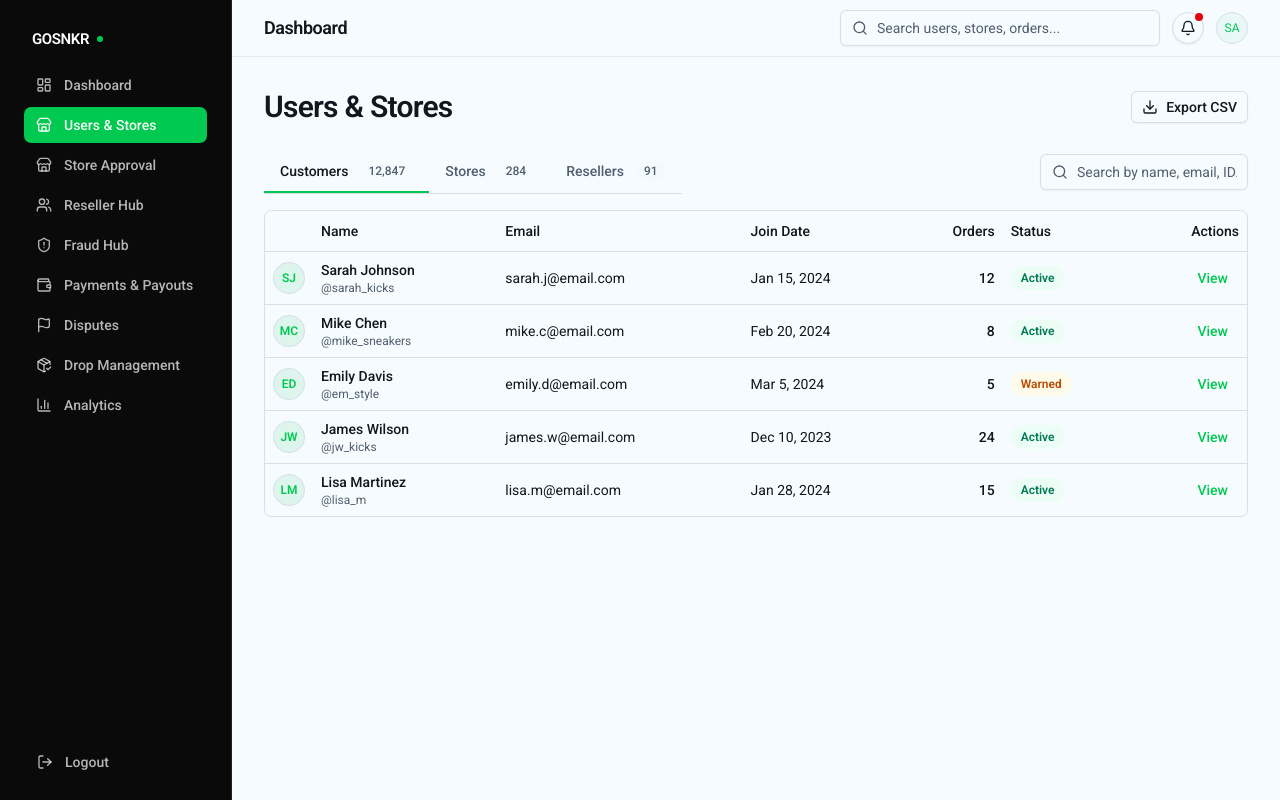
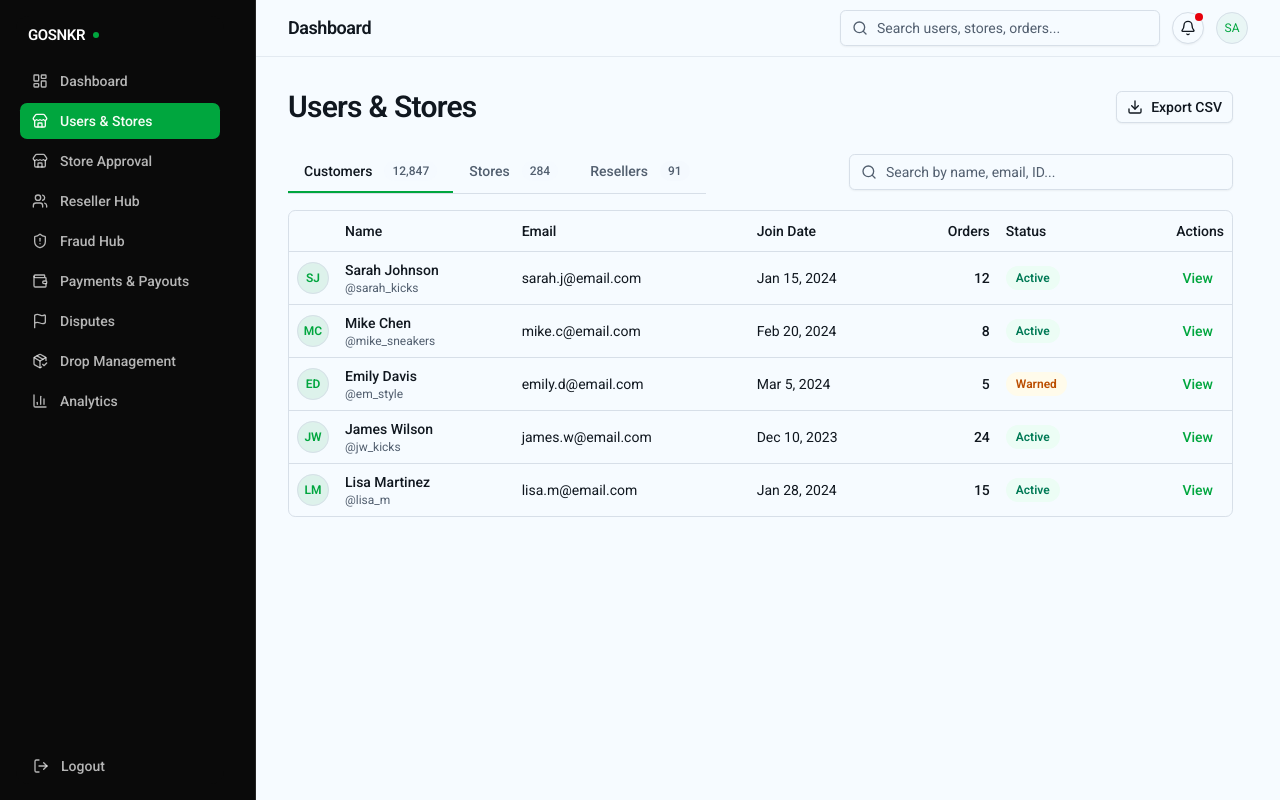
Before and after one commit to mdnuruzzamannirob/gosnkr-dashboard, a Next.js app: page /stores in a window 1280 px wide. Built offline with nearby package versions, Linux system fonts and the light colour scheme.

Commit message:
feat: update dashboard layout and styles; enhance sidebar navigation and add spell check settings

```diff
--- a/app/(dashboard)/approvals/page.tsx
+++ b/app/(dashboard)/approvals/page.tsx
@@ -60,8 +60,8 @@ export default function ApprovalsPage() {
         </div>
 
         <div className="mt-2 grid gap-6 lg:grid-cols-[360px_minmax(0,1fr)]">
-          <aside className="min-h-[60vh]">
-            <Card className="h-full">
+          <aside className="h-fit">
+            <Card className="h-full p-0">
               <StoreList
                 stores={stores}
                 selectedId={selectedId}
--- a/app/(dashboard)/stores/page.tsx
+++ b/app/(dashboard)/stores/page.tsx
@@ -165,7 +165,7 @@ export default function StoresPage() {
     'Customers',
   )
   const [isSheetOpen, setIsSheetOpen] = useState(false)
-  const [selectedRow, setSelectedRow] = useState<any>(null)
+  const [selectedRow, setSelectedRow] = useState(null)
 
   const filtered = useMemo(() => {
     const query = search.trim().toLowerCase()
@@ -229,7 +229,7 @@ export default function StoresPage() {
               </TabsTrigger>
             </TabsList>
 
-            <div className="relative flex w-full max-w-lg items-center gap-2 md:ml-auto md:w-auto">
+            <div className="relative flex w-full max-w-sm items-center gap-2 md:ml-auto">
               <Search className="absolute left-3 top-1/2 size-4 -translate-y-1/2 text-muted-foreground pointer-events-none" />
               <Input
                 value={search}
--- a/app/globals.css
+++ b/app/globals.css
@@ -53,7 +53,7 @@
   --card-foreground: oklch(0.2 0.02 255);
   --popover: oklch(0.985 0.01 255);
   --popover-foreground: oklch(0.2 0.02 255);
-  --primary: oklch(72.3% 0.219 149.579);
+  --primary: oklch(62.7% 0.194 149.214);
   --primary-foreground: oklch(0.985 0.01 145);
   --secondary: oklch(0.965 0.015 145);
   --secondary-foreground: oklch(0.22 0.02 255);
@@ -64,8 +64,8 @@
   --destructive: oklch(0.577 0.245 27.325);
   --border: oklch(0.9 0.015 255);
   --input: oklch(0.9 0.015 255);
-  --ring: oklch(72.3% 0.219 149.579);
-  --chart-1: oklch(72.3% 0.219 149.579);
+  --ring: oklch(62.7% 0.194 149.214);
+  --chart-1: oklch(62.7% 0.194 149.214);
   --chart-2: oklch(0.58 0.16 225);
   --chart-3: oklch(0.71 0.16 85);
   --chart-4: oklch(0.63 0.18 30);
@@ -73,12 +73,12 @@
   --radius: 0.45rem;
   --sidebar: oklch(0.17 0.015 255);
   --sidebar-foreground: oklch(0.98 0.01 255);
-  --sidebar-primary: oklch(72.3% 0.219 149.579);
+  --sidebar-primary: oklch(62.7% 0.194 149.214);
   --sidebar-primary-foreground: oklch(0.17 0.015 255);
   --sidebar-accent: oklch(0.25 0.02 255);
   --sidebar-accent-foreground: oklch(0.98 0.01 255);
   --sidebar-border: oklch(1 0 0 / 10%);
-  --sidebar-ring: oklch(72.3% 0.219 149.579);
+  --sidebar-ring: oklch(62.7% 0.194 149.214);
   --background: oklch(0.985 0.01 255);
   --foreground: oklch(0.2 0.02 255);
 }
@@ -90,7 +90,7 @@
   --card-foreground: oklch(0.975 0.01 255);
   --popover: oklch(0.21 0.018 255);
   --popover-foreground: oklch(0.975 0.01 255);
-  --primary: oklch(72.3% 0.219 149.579);
+  --primary: oklch(62.7% 0.194 149.214);
   --primary-foreground: oklch(0.16 0.018 255);
   --secondary: oklch(0.28 0.02 255);
   --secondary-foreground: oklch(0.975 0.01 255);
@@ -101,20 +101,20 @@
   --destructive: oklch(0.704 0.191 22.216);
   --border: oklch(1 0 0 / 10%);
   --input: oklch(1 0 0 / 15%);
-  --ring: oklch(72.3% 0.219 149.579);
-  --chart-1: oklch(72.3% 0.219 149.579);
+  --ring: oklch(62.7% 0.194 149.214);
+  --chart-1: oklch(62.7% 0.194 149.214);
   --chart-2: oklch(0.7 0.15 225);
   --chart-3: oklch(0.75 0.16 85);
   --chart-4: oklch(0.68 0.17 30);
   --chart-5: oklch(0.7 0.14 180);
   --sidebar: oklch(0.13 0.015 255);
   --sidebar-foreground: oklch(0.975 0.01 255);
-  --sidebar-primary: oklch(72.3% 0.219 149.579);
+  --sidebar-primary: oklch(62.7% 0.194 149.214);
   --sidebar-primary-foreground: oklch(0.16 0.018 255);
   --sidebar-accent: oklch(0.22 0.02 255);
   --sidebar-accent-foreground: oklch(0.975 0.01 255);
   --sidebar-border: oklch(1 0 0 / 10%);
-  --sidebar-ring: oklch(72.3% 0.219 149.579);
+  --sidebar-ring: oklch(62.7% 0.194 149.214);
 }
 
 @layer base {
--- a/components/approvals/store-list.tsx
+++ b/components/approvals/store-list.tsx
@@ -33,7 +33,7 @@ export default function StoreList({
           </div>
         </div>
 
-        <div className="flex gap-2 overflow-x-auto pb-4">
+        <div className="flex gap-2 whitespace-nowrap overflow-x-auto pb-4">
           <button className="rounded-full bg-emerald-50 px-3 py-1 text-sm text-emerald-700">
             All
           </button>
--- a/components/dashboard/dashboard-header.tsx
+++ b/components/dashboard/dashboard-header.tsx
@@ -5,7 +5,7 @@
 
 'use client'
 
-import { Bell, LogOut, Menu, Search } from 'lucide-react'
+import { Bell, LogOut, Menu, Search, User } from 'lucide-react'
 import { useRouter } from 'next/navigation'
 
 import { Avatar, AvatarFallback } from '@/components/ui/avatar'
@@ -113,6 +113,7 @@ export function DashboardHeader({ onMobileMenuClick }: DashboardHeaderProps) {
 
               {/* Menu Items */}
               <DropdownMenuItem onClick={handleProfile}>
+                <User className="size-4 mr-2" />
                 Profile
               </DropdownMenuItem>
 
--- a/components/dashboard/dashboard-shell.tsx
+++ b/components/dashboard/dashboard-shell.tsx
@@ -15,7 +15,7 @@ export function DashboardShell({ children }: { children: React.ReactNode }) {
   const [mobileMenuOpen, setMobileMenuOpen] = useState(false)
 
   return (
-    <div className="min-h-dvh bg-background lg:grid lg:grid-cols-[14.5rem_minmax(0,1fr)]">
+    <div className="min-h-dvh bg-background lg:grid lg:grid-cols-[16rem_minmax(0,1fr)]">
       {/* Sidebar */}
       <DashboardSidebar />
 
@@ -25,7 +25,7 @@ export function DashboardShell({ children }: { children: React.ReactNode }) {
         <DashboardHeader onMobileMenuClick={() => setMobileMenuOpen(true)} />
 
         {/* Page Content */}
-        <main className="flex-1 px-4 py-4 sm:px-6 sm:py-6 lg:px-8 lg:py-8">
+        <main className="flex-1 overflow-y-auto [scrollbar-gutter:stable] px-4 py-4 sm:px-6 sm:py-6 lg:px-8 lg:py-8">
           {children}
         </main>
       </div>
--- a/components/dashboard/dashboard-sidebar.tsx
+++ b/components/dashboard/dashboard-sidebar.tsx
@@ -5,41 +5,14 @@
 
 'use client'
 
-import {
-  BarChart3,
-  Flag,
-  LayoutDashboard,
-  LogOut,
-  PackageCheck,
-  ShieldAlert,
-  Store,
-  Users,
-  Wallet,
-} from 'lucide-react'
+import { LogOut } from 'lucide-react'
 import Link from 'next/link'
 import { usePathname, useRouter } from 'next/navigation'
 
 import { Button } from '@/components/ui/button'
+import { NAV_ITEMS } from '@/lib/constants/dashboard'
 import { cn } from '@/lib/utils'
 import { toast } from 'sonner'
-
-type NavItem = {
-  href: string
-  label: string
-  icon: typeof LayoutDashboard
-}
-
-const NAV_ITEMS: NavItem[] = [
-  { href: '/dashboard', label: 'Dashboard', icon: LayoutDashboard },
-  { href: '/stores', label: 'Users & Stores', icon: Store },
-  { href: '/approvals', label: 'Store Approval', icon: Store },
-  { href: '/reseller', label: 'Reseller Hub', icon: Users },
-  { href: '/risk', label: 'Fraud Hub', icon: ShieldAlert },
-  { href: '/payments', label: 'Payments & Payouts', icon: Wallet },
-  { href: '/disputes', label: 'Disputes', icon: Flag },
-  { href: '/drops', label: 'Drop Management', icon: PackageCheck },
-  { href: '/analytics', label: 'Analytics', icon: BarChart3 },
-]
 
 interface DashboardNavListProps {
   onNavigate?: () => void
@@ -60,14 +33,14 @@ function DashboardNavList({ onNavigate }: DashboardNavListProps) {
             href={item.href}
             onClick={onNavigate}
             className={cn(
-              'flex items-center gap-3 rounded-lg px-3 py-2 text-sm font-medium transition-colors',
+              'flex items-center whitespace-nowrap gap-3 rounded-lg px-3 py-2 text-sm font-medium transition-colors',
               isActive
                 ? 'bg-primary text-primary-foreground'
                 : 'text-white/70 hover:bg-white/10 hover:text-white',
             )}
           >
-            <item.icon className="size-4 shrink-0" />
-            <span>{item.label}</span>
+            <item.icon className="size-4 shrink-0 flex-none" />
+            <span className="flex-1">{item.label}</span>
           </Link>
         )
       })}
@@ -88,8 +61,8 @@ export function DashboardSidebar({ onNavigate }: DashboardSidebarProps) {
   }
 
   return (
-    <aside className="sticky top-0 hidden h-screen border-r border-white/10 bg-neutral-950 px-4 py-4 text-white lg:flex lg:flex-col">
-      <div className="flex h-full flex-col rounded-2xl bg-neutral-950 px-1 py-1">
+    <aside className="sticky top-0  hidden h-dvh overflow-y-auto [scrollbar-gutter:stable] border-r border-white/10 bg-neutral-950 p-4 text-white lg:flex lg:flex-col">
+      <div className="flex h-full flex-col rounded-2xl bg-neutral-950">
         {/* Logo / Branding */}
         <div className="flex items-center gap-2 px-3 pb-4 pt-2">
           <p className="text-[15px] font-semibold tracking-tight text-white">
--- a/lib/constants/dashboard.ts
+++ b/lib/constants/dashboard.ts
@@ -3,14 +3,14 @@
  */
 
 import {
-  DollarSign,
-  FileText,
+  BarChart3,
+  Flag,
   LayoutDashboard,
-  Settings,
-  Shield,
-  ShoppingBag,
+  PackageCheck,
+  ShieldAlert,
   Store,
   Users,
+  Wallet,
 } from 'lucide-react'
 
 // Local type definitions
@@ -27,17 +27,16 @@ interface MetricCard {
   trend: 'up' | 'down'
 }
 
-export const NAVIGATION_ITEMS: NavItem[] = [
+export const NAV_ITEMS: NavItem[] = [
   { href: '/dashboard', label: 'Dashboard', icon: LayoutDashboard },
   { href: '/stores', label: 'Users & Stores', icon: Store },
-  { href: '/approvals', label: 'Approvals', icon: ShoppingBag },
-  { href: '/risk', label: 'Risk & Verification', icon: Shield },
-  { href: '/drops', label: 'Drops', icon: FileText },
-  { href: '/analytics', label: 'Analytics', icon: DollarSign },
-  { href: '/payments', label: 'Payments', icon: DollarSign },
-  { href: '/disputes', label: 'Disputes', icon: FileText },
-  { href: '/reseller', label: 'Reseller Platform', icon: Users },
-  { href: '/profile', label: 'Profile', icon: Settings },
+  { href: '/approvals', label: 'Store Approval', icon: Store },
+  { href: '/reseller', label: 'Reseller Hub', icon: Users },
+  { href: '/risk', label: 'Fraud Hub', icon: ShieldAlert },
+  { href: '/payments', label: 'Payments & Payouts', icon: Wallet },
+  { href: '/disputes', label: 'Disputes', icon: Flag },
+  { href: '/drops', label: 'Drop Management', icon: PackageCheck },
+  { href: '/analytics', label: 'Analytics', icon: BarChart3 },
 ]
 
 export const DASHBOARD_METRICS: MetricCard[] = [
```
Also changed, not shown: 1 other file (tests, documents, lock files or other folders).
